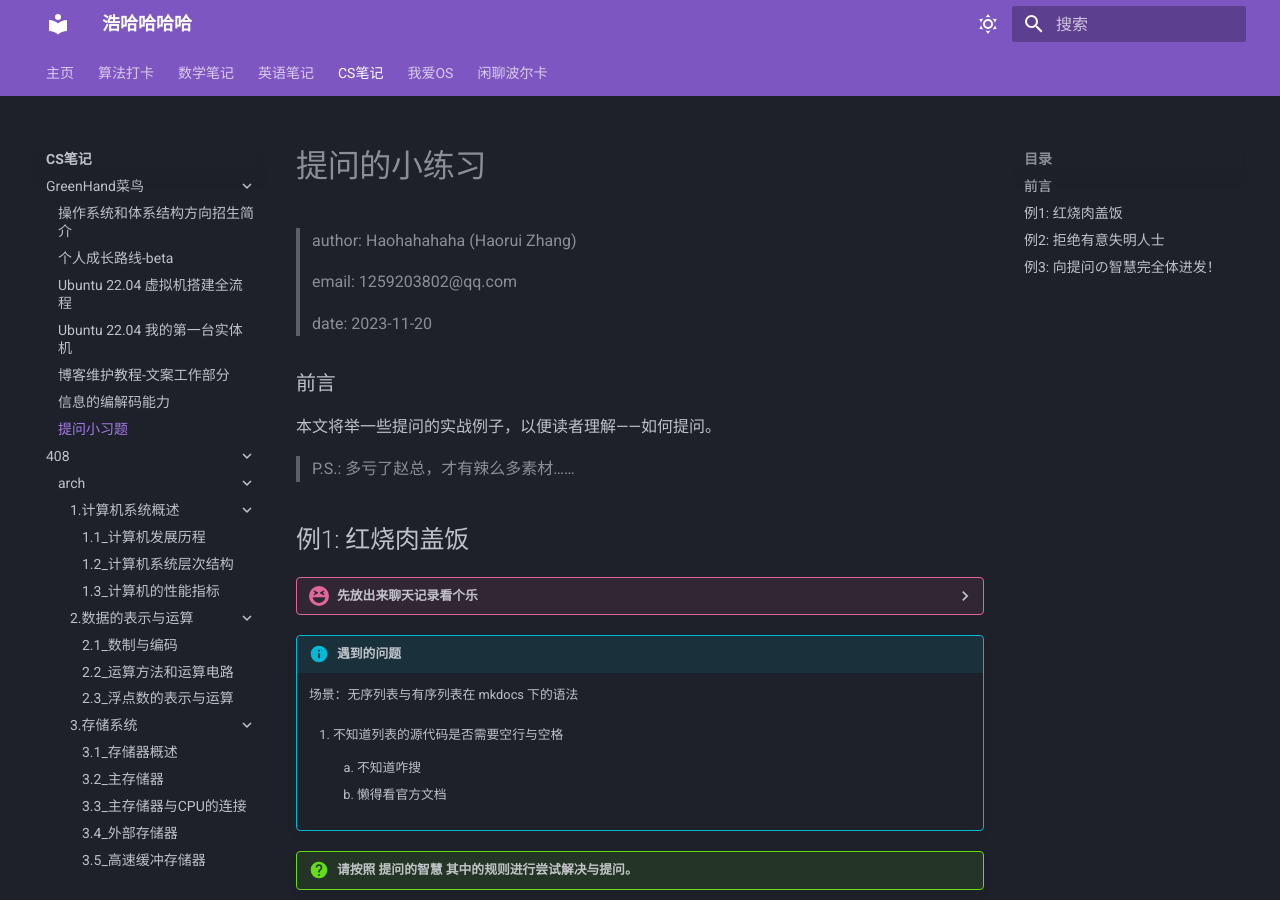
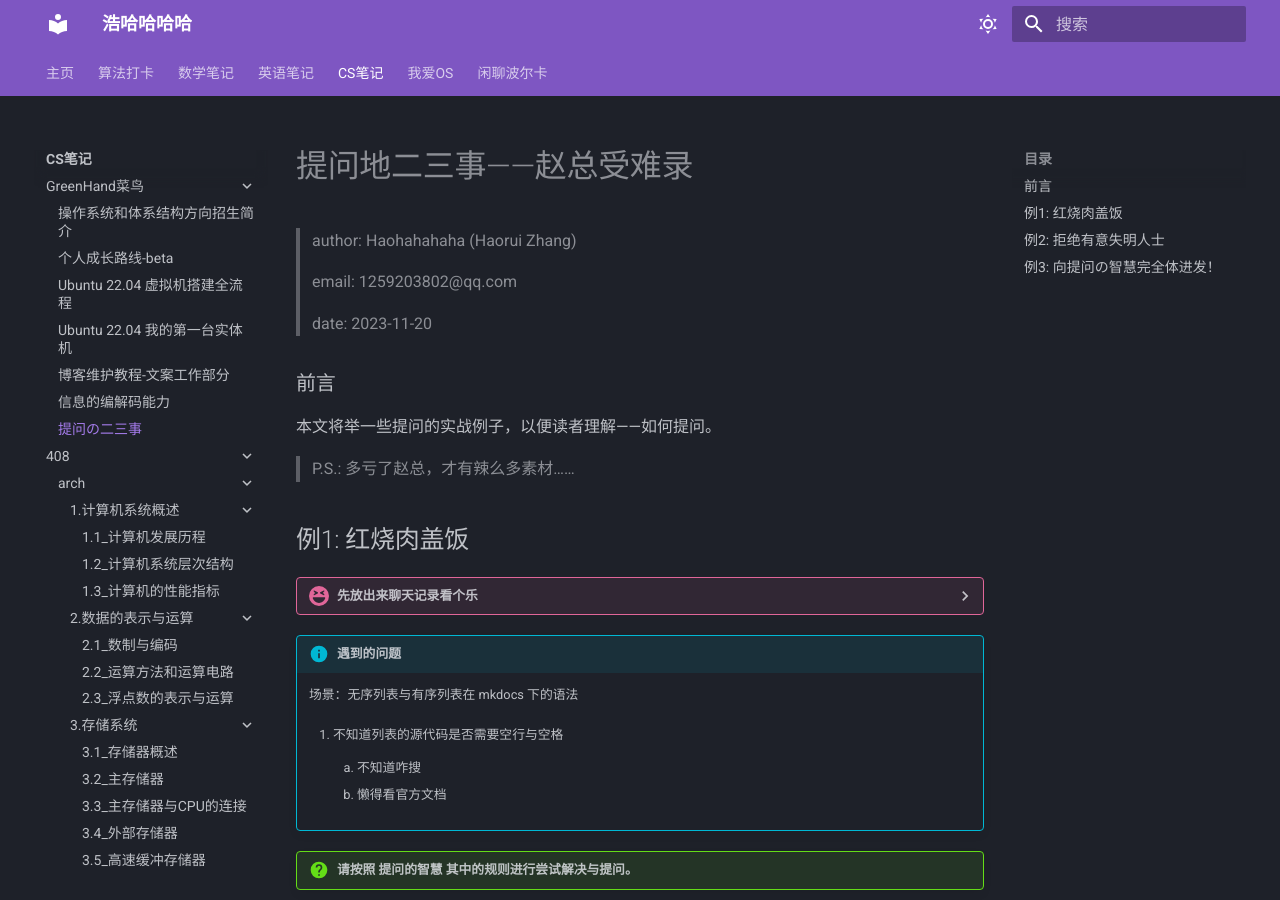
Before and after one commit to Haohahahaha/cs, an MkDocs documentation site: the page built from docs/greenhand/ask-question-zbt/ask-zbt.md, in a window 1280 px wide and 900 px high. Built offline with MkDocs 1.6.1 and Material for MkDocs 9.7.7, drawn with Linux system fonts in a browser that asks for light colours; emoji names are drawn with the system emoji font.

Commit message:
2023-11-22_19:00:59 update

```diff
--- a/docs/greenhand/ask-question-zbt/ask-zbt.md
+++ b/docs/greenhand/ask-question-zbt/ask-zbt.md
@@ -1,4 +1,4 @@
-# 提问的小练习
+# 提问地二三事——赵总受难录
 
 > author: Haohahahaha (Haorui Zhang)
 >
@@ -18,7 +18,7 @@
 
     ![meal](./pic/meal.png)
 
-    > <h3>于是就有了红烧肉盖饭的晚餐（笑）——真香嘿。</h3>
+    > 于是就有了红烧肉盖饭的晚餐（笑）——真香嘿。
 
 !!! info "遇到的问题"
 
@@ -50,6 +50,8 @@
     ![blind2](./pic/blind2.png)
 
     ![blind3](./pic/blind3.png)
+
+	> 是的，我回去就开骂（to 敬爱的赵总），这样的错误他竟然看不出来，还要让同学来问我，浪费生命。
 
 !!! info "遇到的问题"
 
--- a/mkdocs.yml
+++ b/mkdocs.yml
@@ -43,7 +43,7 @@
       - Ubuntu 22.04 我的第一台实体机: greenhand/Ubuntu2204-myFirstPhysicalLinuxMachine/U2204-mFPLM.md
       - 博客维护教程-文案工作部分: greenhand/Blog_Maintainance_CW/Blog_Maintenance-Content_Workers.md
       - 信息的编解码能力: greenhand/de-en-code/de-en-code-info.md
-      - 提问小习题: greenhand/ask-question-zbt/ask-zbt.md
+      - 提问の二三事: greenhand/ask-question-zbt/ask-zbt.md
     - 408:
       - arch:
         - 1.计算机系统概述:
```
